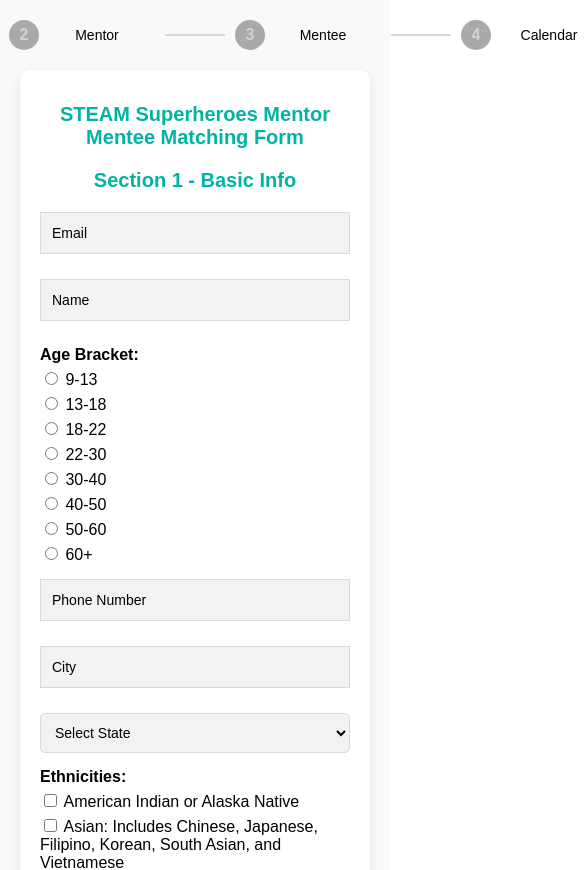
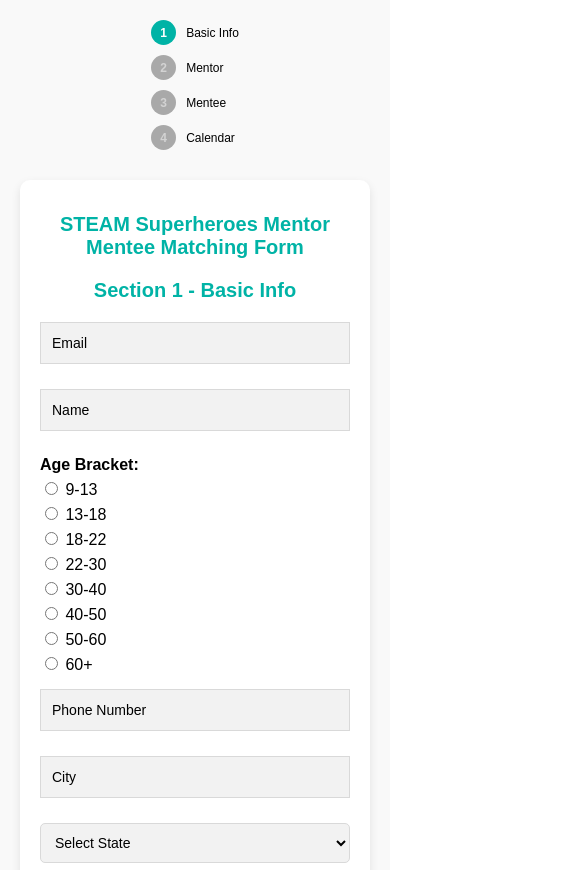
Before and after one commit to abhinavpy/SteamSuperheroesMentorMentee, a React (Create React App) app: page / in a window 390 px wide. Shown: the top 870 px of the page, 585 px wide, since content can reach past the window. Built offline with nearby package versions, Linux system fonts and the light colour scheme.

Commit message:
Added flex for mobile screen adjustment

```diff
--- a/src/components/Section1.js
+++ b/src/components/Section1.js
@@ -147,6 +147,7 @@ function Section1({ data, updateData, onNext }) {
 
   return (
     <form className="form-container" onSubmit={handleFormSubmit}>
+      {/* <img src="../../public/SteamSuperheroesLogo.png" alt="Steam Superheroes Logo" width="100" height="200"></img> */}
       <h1 className="form-heading">STEAM Superheroes Mentor Mentee Matching Form</h1>
       <h2 className="form-heading">Section 1 - Basic Info</h2>
 
--- a/src/styling/StepProgressBar.css
+++ b/src/styling/StepProgressBar.css
@@ -7,6 +7,7 @@
     justify-content: center;
     margin-bottom: 20px; /* space below the bar */
     font-family: 'Montserrat', sans-serif; /* match your form font */
+    flex-wrap: wrap;
   }
 
   /* Each step item is a circle + label + optional connector line */
@@ -56,7 +57,7 @@
     margin-left: 8px;
     margin-right: 8px;
     font-size: 14px;
-    width: 100px; /* adjust as needed */
+    width: 120px; /* adjust as needed */
     text-align: center;
     transition: color 0.2s ease, text-decoration 0.2s ease;
   }
@@ -79,3 +80,39 @@
   .step-connector.connector-inactive {
     background-color: #A9A9A9; /* dark grey for inactive connectors */
   }
+
+  /* Responsive Styles */
+@media (max-width: 768px) {
+    .step-progress-container {
+      flex-direction: column;
+      align-items: flex-start;
+    }
+
+    .step-item {
+      flex-direction: row;
+      align-items: center;
+      margin-bottom: 10px;
+    }
+
+    .step-connector {
+      display: none; /* Hide connectors on smaller screens */
+    }
+
+    .step-label {
+      width: auto; /* Allow labels to adjust based on content */
+      margin-left: 10px;
+      margin-right: 0;
+    }
+  }
+
+  @media (max-width: 480px) {
+    .step-circle {
+      width: 25px;
+      height: 25px;
+      font-size: 12px;
+    }
+
+    .step-label {
+      font-size: 12px;
+    }
+  }
```
Also changed, not shown: public/SteamSuperheroesLogo.png (added).
